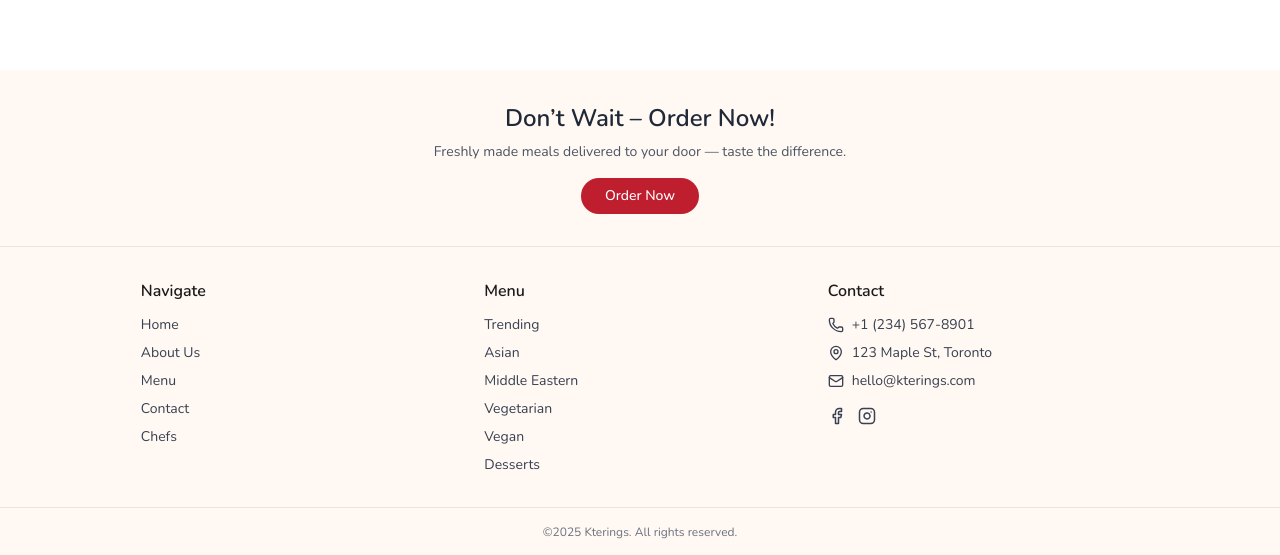
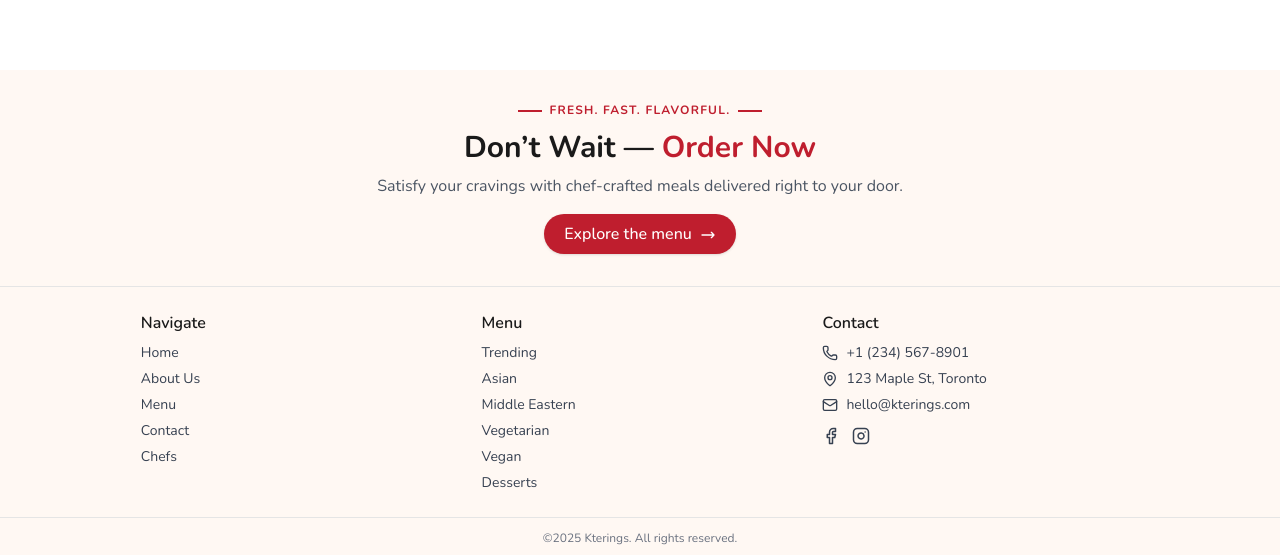
Before and after one commit to ktering/frontend, a React (Vite) app: page / in a window 1280 px wide. Shown: the part 3112-3667 px from the top of the page. Built offline with nearby package versions, Linux system fonts and the light colour scheme.

Commit message:
Responsive footer

```diff
--- a/src/components/customer/home/Footer.jsx
+++ b/src/components/customer/home/Footer.jsx
@@ -1,31 +1,45 @@
-
 import { Facebook, Instagram, Phone, MapPin, Mail } from "lucide-react";
 import { Link } from "react-router-dom";
 
 const Footer = () => {
   return (
     <footer className="bg-[#fff8f3] text-gray-800 font-nunito">
-      {/* CTA */}
-      <div className="max-w-4xl mx-auto text-center px-4 py-8">
-        <h2 className="text-xl sm:text-2xl font-semibold mb-2">Don’t Wait – Order Now!</h2>
-        <p className="text-sm text-gray-600">
-          Freshly made meals delivered to your door — taste the difference.
+
+      {/* CTA Section */}
+      <div className="bg-[#fff8f3] px-4 py-8 font-nunito">
+        <div className="max-w-4xl mx-auto text-center">
+          <div className="mb-3 hidden sm:flex justify-center gap-2 text-primary">
+            <div className="w-6 h-0.5 bg-primary mt-2" />
+            <span className="uppercase tracking-widest text-xs font-bold">fresh. fast. flavorful.</span>
+            <div className="w-6 h-0.5 bg-primary mt-2" />
+          </div>
+
+          <h2 className="text-2xl sm:text-3xl font-bold text-black mb-2 leading-tight">
+            Don’t Wait — <span className="text-primary">Order Now</span>
+          </h2>
+
+          <p className="text-sm sm:text-base text-gray-600 mb-4">
+            Satisfy your cravings with chef-crafted meals delivered right to your door.
           </p>
+
           <Link to="/menu">
-          <button className="mt-4 bg-primary hover:bg-primary/90 text-white text-sm font-medium px-6 py-2 rounded-full transition-transform duration-200 transform hover:scale-105 active:scale-95">
-            Order Now
+            <button className="bg-primary hover:bg-primary/90 text-white text-sm sm:text-base font-medium px-5 py-2 rounded-full flex items-center justify-center gap-2 mx-auto transition duration-200 shadow hover:shadow-md hover:scale-105 active:scale-95">
+              Explore the menu
+              <svg xmlns="http://www.w3.org/2000/svg" className="w-4 h-4 mt-[1px]" fill="none" viewBox="0 0 24 24" stroke="currentColor">
+                <path strokeLinecap="round" strokeLinejoin="round" strokeWidth={2} d="M17 8l4 4m0 0l-4 4m4-4H3" />
+              </svg>
             </button>
           </Link>
         </div>
+      </div>
 
       {/* Navigation */}
-     {/* Navigation */}
-<div className="border-t border-gray-200 px-4 py-8">
-  <div className="w-full max-w-[80%] mx-auto grid grid-cols-1 sm:grid-cols-3 gap-y-6 sm:gap-8 text-sm text-gray-700">
+      <div className="border-t border-gray-200 px-4 py-6">
+        <div className="w-full max-w-[80%] mx-auto grid grid-cols-1 sm:grid-cols-3 gap-y-4 sm:gap-6 text-sm text-gray-700">
           {/* Column 1: Navigate */}
           <div>
-      <h4 className="text-base font-semibold mb-3 text-black">Navigate</h4>
-      <ul className="space-y-2">
+            <h4 className="text-base font-semibold mb-2 text-black">Navigate</h4>
+            <ul className="space-y-1.5">
               <li><Link to="/">Home</Link></li>
               <li><Link to="/about">About Us</Link></li>
               <li><Link to="/menu">Menu</Link></li>
@@ -36,8 +50,8 @@ const Footer = () => {
 
           {/* Column 2: Menu */}
           <div>
-      <h4 className="text-base font-semibold mb-3 text-black">Menu</h4>
-      <ul className="space-y-2">
+            <h4 className="text-base font-semibold mb-2 text-black">Menu</h4>
+            <ul className="space-y-1.5">
               <li><Link to="/categories/trending">Trending</Link></li>
               <li><Link to="/categories/asian">Asian</Link></li>
               <li><Link to="/categories/middle-eastern">Middle Eastern</Link></li>
@@ -49,13 +63,13 @@ const Footer = () => {
 
           {/* Column 3: Contact + Social */}
           <div>
-      <h4 className="text-base font-semibold mb-3 text-black">Contact</h4>
-      <ul className="space-y-2">
+            <h4 className="text-base font-semibold mb-2 text-black">Contact</h4>
+            <ul className="space-y-1.5">
               <li className="flex items-center gap-2"><Phone size={16} /> +1 (234) 567-8901</li>
               <li className="flex items-center gap-2"><MapPin size={16} /> 123 Maple St, Toronto</li>
               <li className="flex items-center gap-2"><Mail size={16} /> hello@kterings.com</li>
             </ul>
-      <div className="flex gap-3 mt-4">
+            <div className="flex gap-3 mt-3">
               <a href="#" className="text-gray-700 hover:text-primary"><Facebook size={18} /></a>
               <a href="#" className="text-gray-700 hover:text-primary"><Instagram size={18} /></a>
             </div>
@@ -63,9 +77,8 @@ const Footer = () => {
         </div>
       </div>
 
-
       {/* Bottom bar */}
-      <div className="text-center text-xs text-gray-500 py-4 border-t border-gray-200">
+      <div className="text-center text-xs text-gray-500 py-3 border-t border-gray-200">
         ©2025 Kterings. All rights reserved.
       </div>
     </footer>
```
Lines whose indentation alone changed are shown as unchanged.
